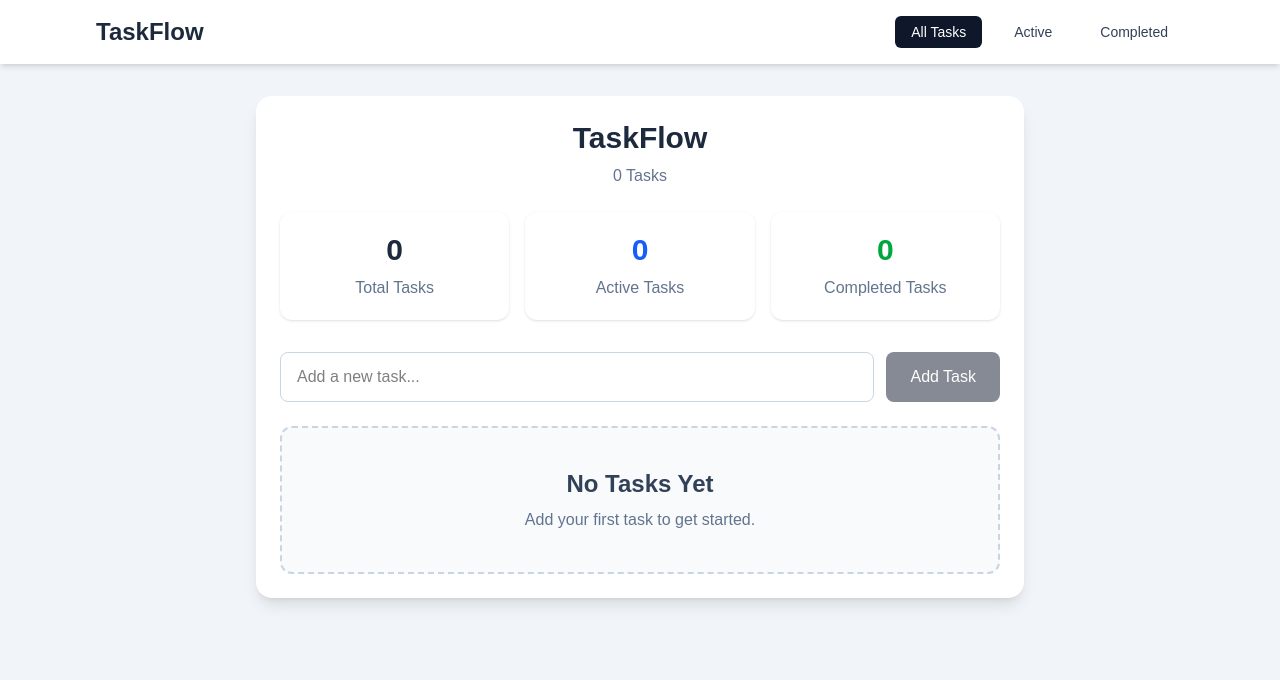
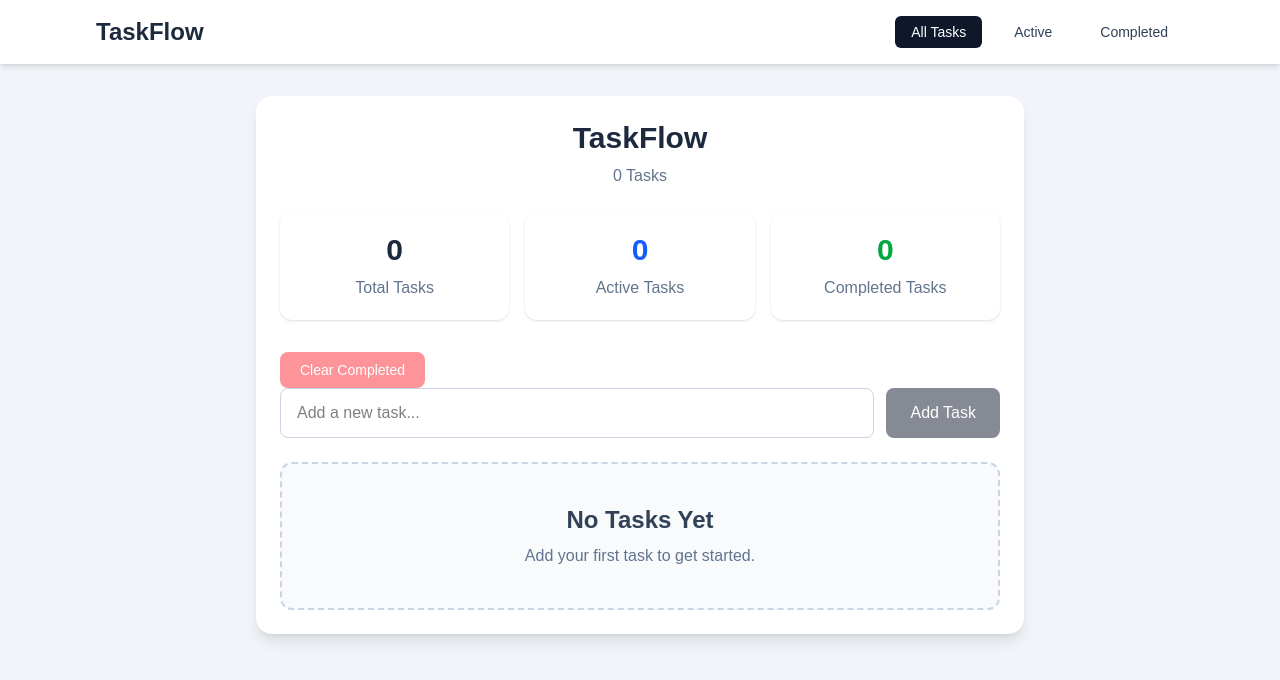
Before and after one commit to comfortmbah/task-manager, a React (Vite) app: page / in a window 1280 px wide. Shown: the top 680 px of the page. Built offline with nearby package versions, Linux system fonts and the light colour scheme.

Commit message:
Add clear completed tasks functionality

```diff
--- a/src/layouts/RootLayout.jsx
+++ b/src/layouts/RootLayout.jsx
@@ -45,6 +45,14 @@ const RootLayout = () => {
     })
   };
 
+  function handleClearCompleted() {
+    const confirmClear = window.confirm("Are you sure you want to clear all completed tasks?");
+    if (!confirmClear) return
+    setTodos((currentTodos) =>
+      currentTodos.filter((todo) => !todo.completed)
+    )
+  }
+
   return (
     <div className="min-h-screen bg-slate-100">
 
@@ -58,7 +66,8 @@ const RootLayout = () => {
             todos,
             handleSubmit,
             handleDelete,
-            handleToggle
+            handleToggle,
+            handleClearCompleted
           }}
         />
       </main>
--- a/src/pages/Home.jsx
+++ b/src/pages/Home.jsx
@@ -11,6 +11,7 @@ const Home = () => {
     handleSubmit,
     handleDelete,
     handleToggle,
+    handleClearCompleted
   } = useOutletContext();
 
   const activeTasks = todos.filter((todo) => !todo.completed).length;
@@ -33,6 +34,15 @@ const Home = () => {
           activeTasks={activeTasks}
           completedTasks={completedTasks}
         />
+
+        <button
+          onClick={handleClearCompleted}
+          disabled={!todos.some((todo) => todo.completed)}
+          className="rounded-lg bg-red-500 px-5 py-2 text-sm font-medium text-white transition hover:bg-red-600
+            disabled:cursor-not-allowed disabled:opacity-50"
+        >
+          Clear Completed
+        </button>
 
         <form
           onSubmit={handleSubmit}
```
